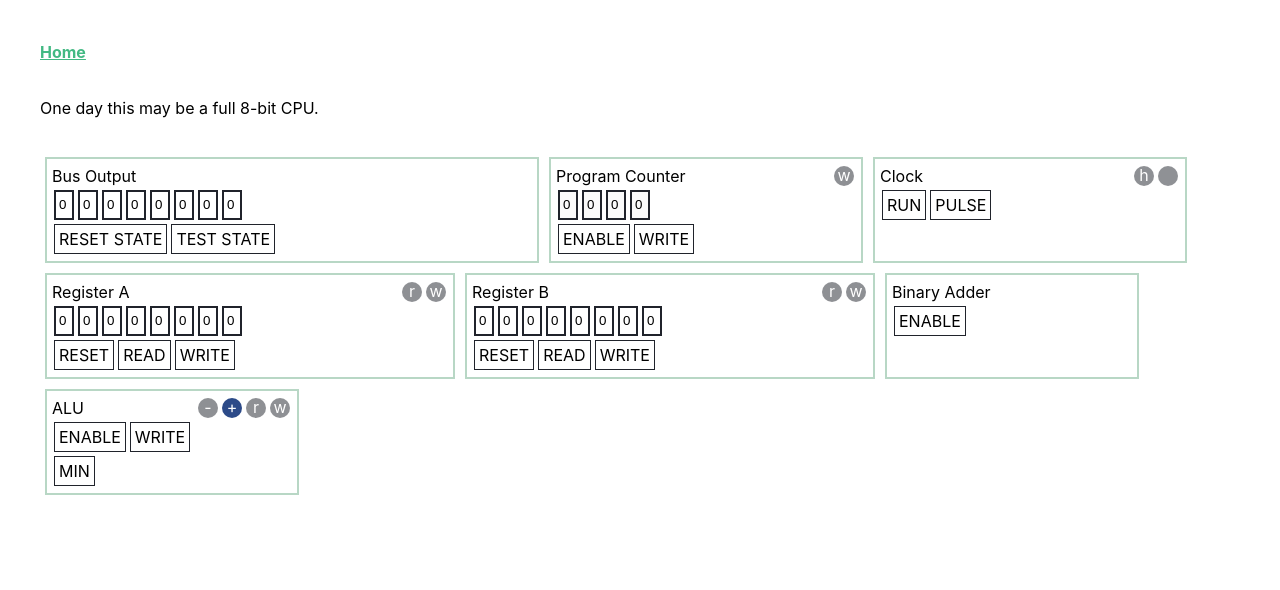
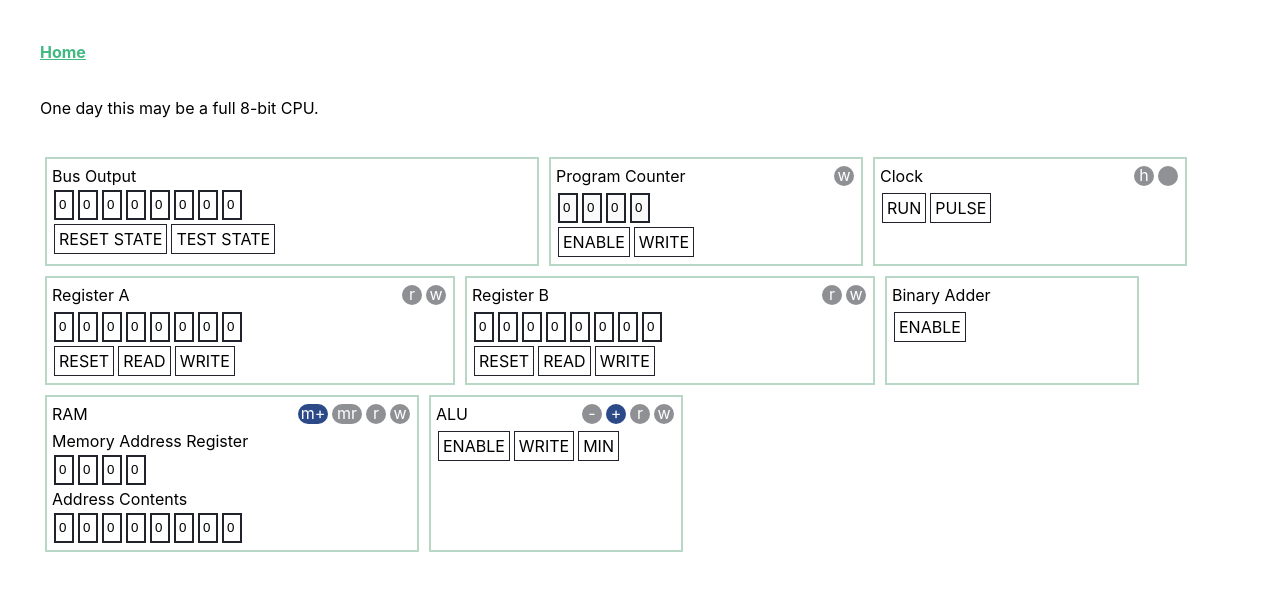
Before and after one commit to jacobpretorius/crazyman-pc, a Vue app: page / in a window 1280 px wide. Shown: the top 590 px of the page. Built offline with nearby package versions, Linux system fonts and the light colour scheme.

Commit message:
Add Memory / RAM
- excl bus operations

```diff
--- a/src/components/ALU/ALU.vue
+++ b/src/components/ALU/ALU.vue
@@ -2,10 +2,10 @@
   <div class="ALU">
     <h1>ALU</h1>
 
-    <div class="led" :class="{ redled : writeEnabledLED }">
+    <div class="led" :class="{ redled : writeAluResultToBusLED }">
       <span>w</span>
     </div>
-    <div class="led" :class="{ redled : readEnabled }">
+    <div class="led" :class="{ redled : readFromBus }">
       <span>r</span>
     </div>
     <div class="led" :class="{ blueled : !subtractionEnabled }">
@@ -16,7 +16,7 @@
     </div>
     <div class="break"></div>
 
-    <button :class="{ active : readEnabled }" @click="readEnabled = !readEnabled">ENABLE</button>
+    <button :class="{ active : readFromBus }" @click="readFromBus = !readFromBus">ENABLE</button>
     <button @click="writeResultToBus">WRITE</button>
     <button :class="{ active : subtractionEnabled }" @click="subtractEnable">MIN</button>
   </div>
@@ -24,7 +24,7 @@
 
 <script>
 import { mapState, mapMutations } from 'vuex';
-import { boolArrayAddition, boolArraySubtraction } from './ALUOperations.js';
+import { boolArrayAddition, boolArraySubtraction } from '@/utils/BoolArrayOperations.js';
 
 export default {
   name: 'ALU',
@@ -38,18 +38,20 @@ export default {
   },
   data: function() {
     return {
-      readEnabled: false,
-      writeEnabledLED: false,
+      readFromBus: false,
+      writeAluResultToBusLED: false,
       subtractionEnabled: false,
     };
   },
   computed: {
     ...mapState(['clockHigh', 'registers']),
+    registersValid() {
+      return this.registers[this.registerNames[0]].length & this.registers[this.registerNames[1]].length;
+    },
   },
   watch: {
     clockHigh: function() {
-      // Read from BUS
-      if (this.readEnabled) {
+      if (this.readFromBus) {
         let result = this.calculateAddition();
         if (result) {
           this.fullSetBus(result);
@@ -72,16 +74,13 @@ export default {
       this.subtractionEnabled = !this.subtractionEnabled;
     },
     blinkWriteEnabledLed() {
-      this.writeEnabledLED = true;
+      this.writeAluResultToBusLED = true;
       window.setTimeout(() => {
-        this.writeEnabledLED = false;
+        this.writeAluResultToBusLED = false;
       }, 350);
     },
     calculateAddition() {
-      if (
-        this.registers[this.registerNames[0]].length &
-        this.registers[this.registerNames[1]].length
-      ) {
+      if (this.registersValid) {
         if (this.subtractionEnabled) {
           return boolArraySubtraction(
             this.registers[this.registerNames[0]],
--- a/src/components/BinaryAdder/BinaryAdder.vue
+++ b/src/components/BinaryAdder/BinaryAdder.vue
@@ -9,10 +9,7 @@
 
 <script>
 import { mapState, mapMutations } from 'vuex';
-import {
-  boolArrayToBase10,
-  base10ToBoolArray,
-} from '../../utils/BusConversions.js';
+import { boolArrayToBase10, base10ToBoolArray } from '../../utils/BusConversions.js';
 
 export default {
   name: 'BinaryAdder',
--- a/src/components/CpuContainer/CpuContainer.vue
+++ b/src/components/CpuContainer/CpuContainer.vue
@@ -11,7 +11,9 @@
       <Register class="register" register-name="B" />
 
       <BinaryAdder class="binary-adder" />
+      <RAM />
       <ALU class="alu" :registerNames="['A','B']" />
+
     </div>
   </div>
 </template>
@@ -25,6 +27,7 @@ import Clock from '../Clock/Clock.vue';
 import Register from '../Register/Register.vue';
 import BinaryAdder from '../BinaryAdder/BinaryAdder.vue';
 import ProgramCounter from '../ProgramCounter/ProgramCounter.vue';
+import RAM from '../RAM/RAM.vue';
 
 export default {
   name: 'CpuContainer',
@@ -35,6 +38,7 @@ export default {
     Register,
     BinaryAdder,
     ProgramCounter,
+    RAM,
   },
   computed: mapState({
     items: state => state,
@@ -74,13 +78,17 @@ export default {
       width: 20%;
     }
 
+    .RAM {
+      width: 30%;
+    }
+
     h1 {
       display: inline-block;
     }
 
     .break {
       flex-basis: 100%;
-      height: 0;
+      height: 3px;
     }
 
     .input-area {
@@ -117,6 +125,10 @@ export default {
         top: -3px;
         position: relative;
       }
+
+      &--w {
+        width: 30px;
+      }
     }
 
     .blueled {
--- a/src/components/ProgramCounter/ProgramCounter.vue
+++ b/src/components/ProgramCounter/ProgramCounter.vue
@@ -29,10 +29,7 @@
 
 <script>
 import { mapState, mapMutations } from 'vuex';
-import {
-  boolArrayToBase10,
-  base10ToBoolArray,
-} from '../../utils/BusConversions.js';
+import { boolArrayToBase10, base10ToBoolArray } from '../../utils/BusConversions.js';
 
 export default {
   name: 'ProgramCounter',
--- /dev/null
+++ b/src/components/RAM/RAM.vue
@@ -0,0 +1,114 @@
+<template>
+  <div class="RAM">
+    <h1>RAM</h1>
+    <div class="led" :class="{ redled : controlLines.writeMemoryContentsToBus }">
+      <span>w</span>
+    </div>
+    <div class="led" :class="{ redled : controlLines.readMemoryContentsFromBus }">
+      <span>r</span>
+    </div>
+    <div class="led led--w" :class="{ blueled : controlLines.memoryAddressRegisterReadFromBus }">
+      <span>mr</span>
+    </div>
+    <div class="led led--w" :class="{ blueled : controlLines.memoryAddressRegisterIncrement }">
+      <span>m+</span>
+    </div>
+    <div class="break"></div>
+
+    <h2>Memory Address Register</h2>
+    <div class="input-area">
+      <input
+        v-for="(marBusLine, index) in displayMemoryAddressRegister"
+        :key="`mar-${index}`"
+        type="text"
+        :value="marBusLine === true ? 1 : 0"
+        class="bus-line"
+        :class="{ lineHigh : marBusLine === true }"
+      />
+    </div>
+
+    <h2>Address Contents</h2>
+    <div class="input-area">
+      <input
+        v-for="(busLine, index) in displayMemoryAddressContents"
+        :key="`bus-${index}`"
+        type="text"
+        :value="busLine === true ? 1 : 0"
+        class="bus-line"
+        :class="{ lineHigh : busLine === true }"
+      />
+    </div>
+
+  </div>
+</template>
+
+<script>
+import { mapState, mapMutations } from 'vuex';
+import { boolArrayToBase10, base10ToBoolArray } from '@/utils/BusConversions.js';
+
+export default {
+  name: 'RAM',
+  data: function() {
+    return {
+      memoryAddressRegister: [false, false, false, false],
+    };
+  },
+  computed: {
+    ...mapState(['bus', 'memory' ,'clockHigh', 'controlLines']),
+    displayMemoryAddressRegister() {
+      return [...this.memoryAddressRegister].reverse();
+    },
+    displayMemoryAddressContents() {
+      let normalAddress = boolArrayToBase10(this.memoryAddressRegister);
+      return [...this.memory[normalAddress]].reverse();
+    },
+  },
+  watch: {
+    clockHigh: function() {
+      // We may move some of this to clock low...
+      if (this.clockHigh) {
+        if (this.controlLines.memoryAddressRegisterReadFromBus) {
+          this.memoryAddressRegister = this.bus.slice(0, this.memoryAddressRegister.length);
+          this.setControlLine('memoryAddressRegisterReadFromBus', false);
+        } else {
+          // In the else so we don't do both on one clock pulse
+          if (this.controlLines.memoryAddressRegisterIncrement) {
+            this.incrementMemoryAddressRegister();
+            this.setControlLine('memoryAddressRegisterIncrement', false);
+          }
+        }
+      }
+    },
+  },
+  created() {
+    this.initializeMemory();
+  },
+  methods: {
+    ...mapMutations({
+      setMemoryLocation: 'SET_MEMORY_LOCATION',
+      setControlLine: 'UPDATE_CONTROL_LINES',
+    }),
+    incrementMemoryAddressRegister() {
+      let incremented = boolArrayToBase10(this.memoryAddressRegister) + 1;
+      this.memoryAddressRegister = base10ToBoolArray(incremented, this.memoryAddressRegister.length);
+    },
+    initializeMemory() {
+      let usableMemoryAddresses = this.bus.length * 2;
+      let nullState = [false, false, false, false, false, false, false, false];
+
+      for (let i = 0; i < usableMemoryAddresses; i++) {
+        this.setMemoryLocation({ memoryAddress: i, value: nullState});
+      }
+    },
+  },
+}
+</script>
+
+<style scoped lang="scss">
+.RAM {
+  border: 2px solid $color-eucalyptus;
+  padding: 5px;
+  margin: 5px;
+  min-width: 163px;
+}
+</style>
--- a/src/components/Register/Register.vue
+++ b/src/components/Register/Register.vue
@@ -41,8 +41,7 @@ export default {
   },
   data: function() {
     return {
-      readEnabled: false,
-      writeEnabled: false,
+      readFromBus: false, // temp
       readEnabledLED: false,
       writeEnabledLED: false,
     };
@@ -59,7 +58,7 @@ export default {
   watch: {
     clockHigh: function() {
       // Read from BUS
-      if (this.readEnabled) {
+      if (this.readFromBus) {
         this.loadRegisterFromBus();
       }
     },
@@ -77,7 +76,7 @@ export default {
       this.blinkReadEnabledLed();
       this.setRegister({
         registerName: this.registerName,
-        updatedRegister: [...this.bus],
+        value: [...this.bus],
       });
     },
     writeRegisterToBus() {
@@ -94,7 +93,7 @@ export default {
 
         this.setRegister({
           registerName: this.registerName,
-          updatedRegister,
+          value: updatedRegister,
         });
         return;
       }
--- a/src/data/ControlLineModel.js
+++ b/src/data/ControlLineModel.js
@@ -3,6 +3,11 @@ const controlLineModel = {
   halt: false, // Stop the clock
   programCounterEnabled: false, // Increment PC
   programCounterOut: false, // Write PC to bus
+
+  memoryAddressRegisterReadFromBus: false, // Read MAR from bus
+  memoryAddressRegisterIncrement: true, // Increment on clockhigh
+  writeMemoryContentsToBus: false,
+  readMemoryContentsFromBus: false,
 };
 
 export default controlLineModel;
--- a/src/store.js
+++ b/src/store.js
@@ -10,6 +10,7 @@ export default new Vuex.Store({
     registers: {},
     clockHigh: false,
     controlLines: controlLineModel,
+    memory: {},
   },
   mutations: {
     // BUS
@@ -34,7 +35,7 @@ export default new Vuex.Store({
 
     // REGISTERS
     SET_REGISTER: (state, payload) => {
-      Vue.set(state.registers, payload.registerName, payload.updatedRegister);
+      Vue.set(state.registers, payload.registerName, payload.value);
     },
     RESET_REGISTER: (state, payload) => {
       Vue.set(state.registers, payload, [
@@ -49,6 +50,11 @@ export default new Vuex.Store({
       ]);
     },
 
+    // MEMORY
+    SET_MEMORY_LOCATION: (state, payload) => {
+      Vue.set(state.memory, payload.memoryAddress, payload.value);
+    },
+
     // CONTROL LINES
     UPDATE_CONTROL_LINES: (state, payload) => {
       Vue.set(state.controlLines, payload.line, payload.value);
--- a/src/components/ALU/ALUOperations.js
+++ b/src/utils/BoolArrayOperations.js
@@ -1,4 +1,4 @@
-import { base10ToBoolArray, boolArrayToBase10 } from '../../utils/BusConversions.js';
+import { base10ToBoolArray, boolArrayToBase10 } from './BusConversions.js';
 
 // I know, I know. These aren't actually bitwise additions/subtractions. They are done in
 // plain old base 10. I'll get round to changing them sometime.
--- a/src/utils/BusConversions.js
+++ b/src/utils/BusConversions.js
@@ -18,7 +18,7 @@ function boolArrayToBase10(array) {
   return parseInt(str, 2);
 }
 
-function base10ToBoolArray(value, expectedArrSize) {
+function base10ToBoolArray(value, expectedArrSize = 8) {
   // Convert result to base 2 and reverse because we want bit 0 to be 1(base2)
   let valueBase2 = value
     .toString(2)
```
